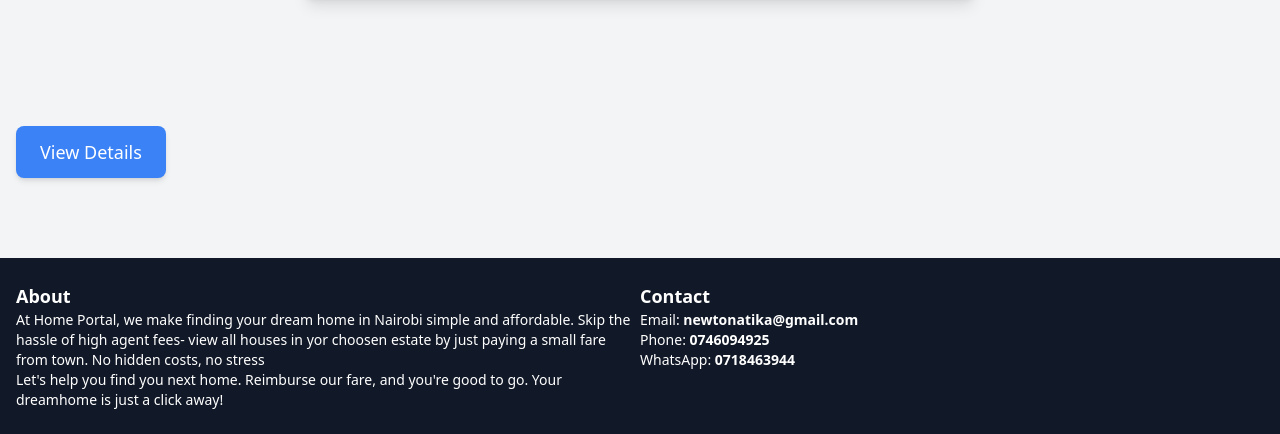
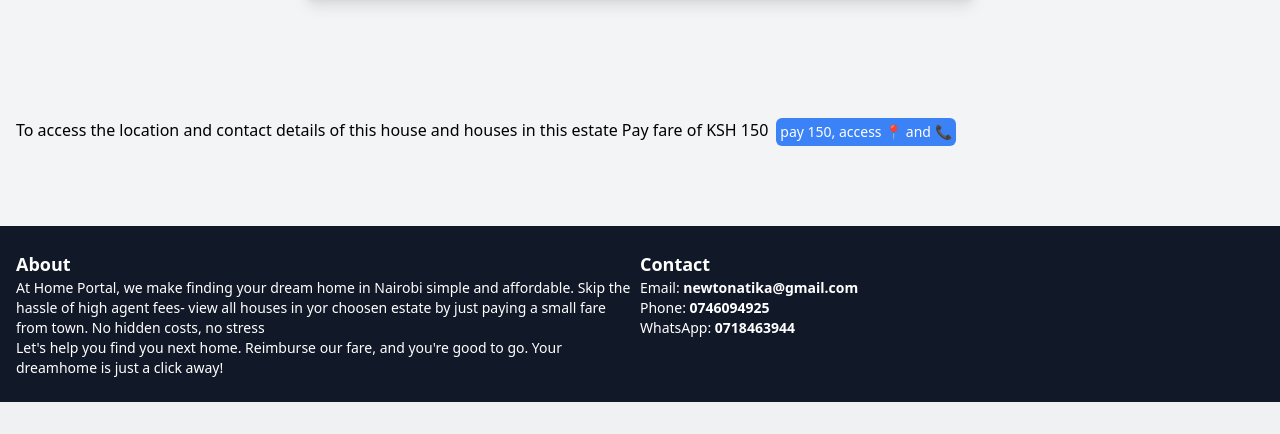
Before and after one commit to Newton-Shivachi/portalhome, a Django app: page /houses/1/ in a window 1280 px wide. Shown: the part 778-1212 px from the top of the page. After the commit the page ends 1180 px from the top, so only its background shows below. Run offline with Django 5.2, Linux system fonts and the light colour scheme; data comes from the database, SQL or seed files in the repository; some libraries are stand-ins or nearby versions.

Commit message:
Update view_house.html

```diff
--- a/houses/templates/houses/view_house.html
+++ b/houses/templates/houses/view_house.html
@@ -65,10 +65,13 @@
     {% endif %}
 
     <!-- View Details Button -->
-    <a href="{% url 'house_detail' house.id %}"
-       class="mt-6 inline-block bg-blue-500 text-white px-6 py-3 rounded-lg hover:bg-blue-600 text-lg shadow-md">
-        View Details
-    </a>
+            <div class="flex space-x-2 mt-4">
+                <p>To access the location and contact details of this house and houses in this estate Pay fare of KSH 150</p>
+                <a href="{% url 'house_detail' house.id %}" class="bg-blue-500 text-sm text-white px-1 py-1 rounded-md hover:bg-blue-600">
+                   pay 150, access 📍 and 📞
+                </a>
+
+
 </div>
 
 <script>
```
